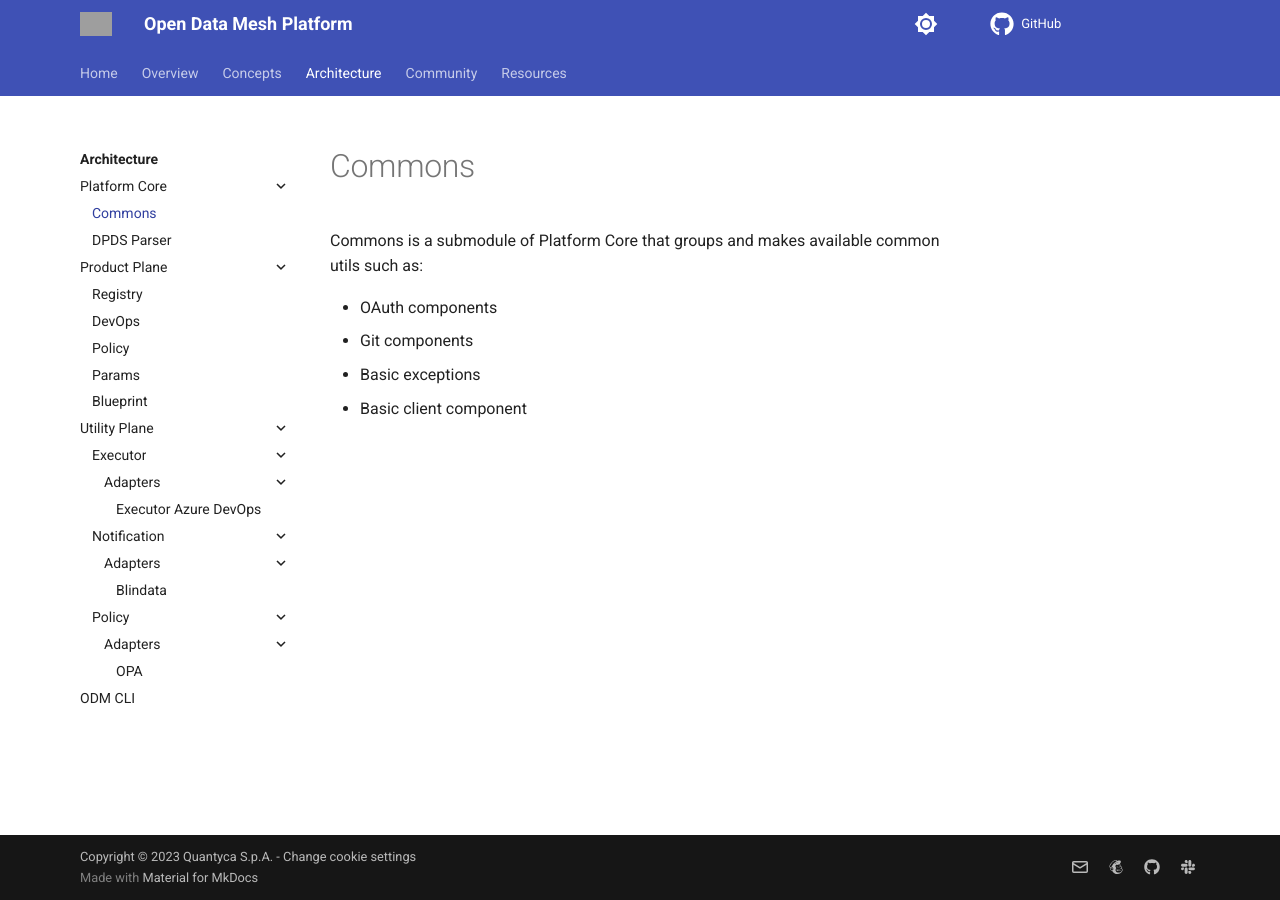
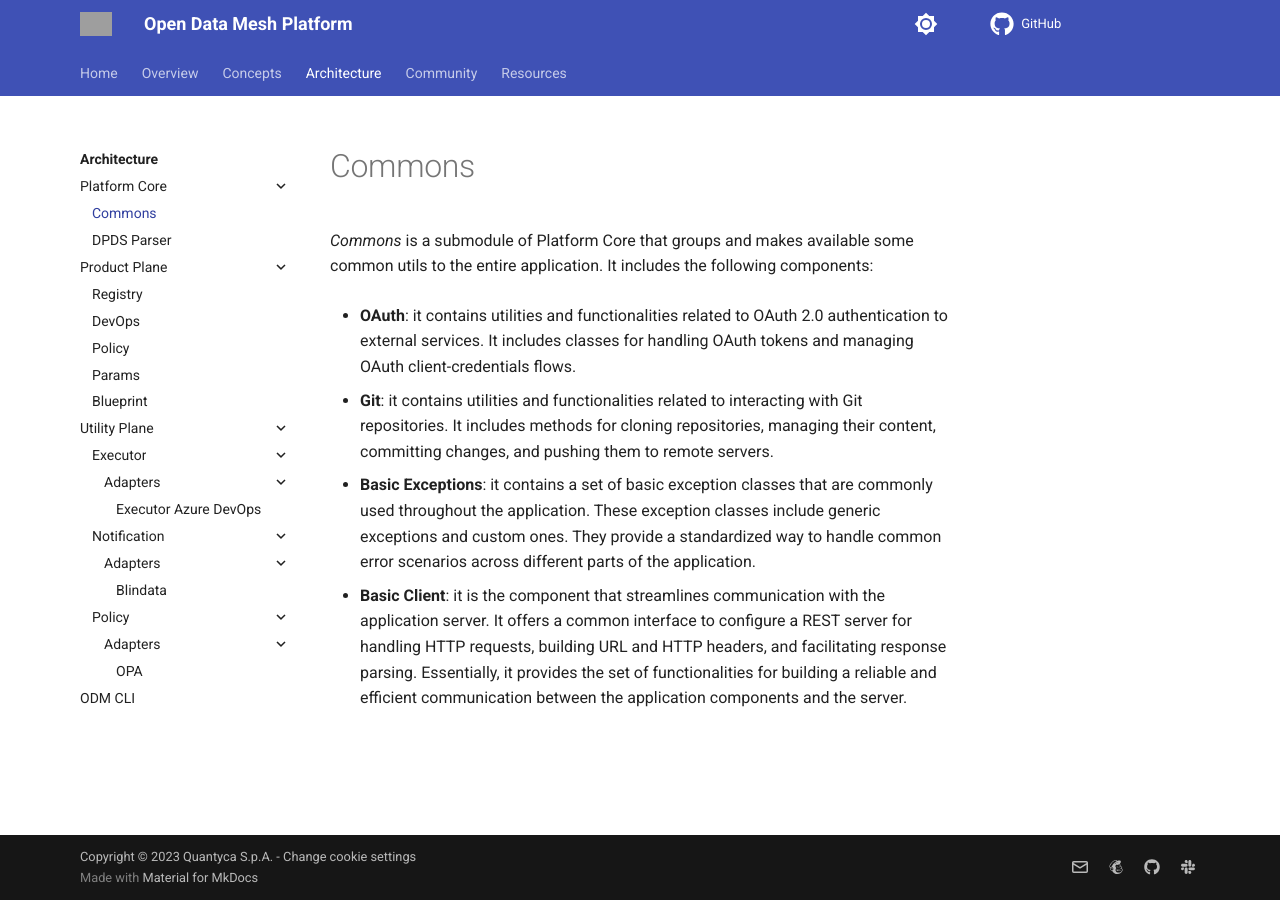
Before and after one commit to opendatamesh-initiative/odm-site-platform, an MkDocs documentation site: the page built from docs/architecture/platform-core/commons/index.md, in a window 1280 px wide. Built offline with MkDocs 1.6.1 and Material for MkDocs 9.7.7, drawn with Linux system fonts in a browser that asks for light colours; comment, search, counter and statistics services are not loaded; grey boxes are pictures that could not be loaded.

Commit message:
Review platform core

```diff
--- a/docs/architecture/platform-core/commons/index.md
+++ b/docs/architecture/platform-core/commons/index.md
@@ -1,8 +1,11 @@
 # Commons
 
-Commons is a submodule of Platform Core that groups and makes available common utils such as:
+*Commons* is a submodule of Platform Core that groups and makes available some common utils to the entire application. It includes the following components:
 
-* OAuth components
-* Git components
-* Basic exceptions
-* Basic client component
+* **OAuth**: it contains utilities and functionalities related to OAuth 2.0 authentication to external services. It includes classes for handling OAuth tokens and managing OAuth client-credentials flows.
+
+* **Git**: it contains utilities and functionalities related to interacting with Git repositories. It includes methods for cloning repositories, managing their content, committing changes, and pushing them to remote servers.
+
+* **Basic Exceptions**: it contains a set of basic exception classes that are commonly used throughout the application. These exception classes include generic exceptions and custom ones. They provide a standardized way to handle common error scenarios across different parts of the application.
+
+* **Basic Client**: it is the component that streamlines communication with the application server. It offers a common interface to configure a REST server for handling HTTP requests, building URL and HTTP headers, and facilitating response parsing. Essentially, it provides the set of functionalities for building a reliable and efficient communication between the application components and the server.
--- a/mkdocs.yml
+++ b/mkdocs.yml
@@ -123,7 +123,7 @@ extra:
     - icon: fontawesome/brands/mailchimp
       link: https://mailchi.mp/936d787cac89/open-data-mesh-initiative
     - icon: fontawesome/brands/github
-      link: https://github.com/opendatamesh-initiative/odm-specification-dpdescriptor
+      link: https://github.com/opendatamesh-initiative/odm-platform
     - icon: fontawesome/brands/slack
       link: https://join.slack.com/t/opendatamesh/shared_invite/zt-1jrqfghls-68AxK_QzypaOeNyOkOwuog
 
```
Also changed, not shown: docs/architecture/platform-core/dpds-parser/index.md (+2 -4 lines), docs/architecture/platform-core/index.md (+3 -4 lines).
